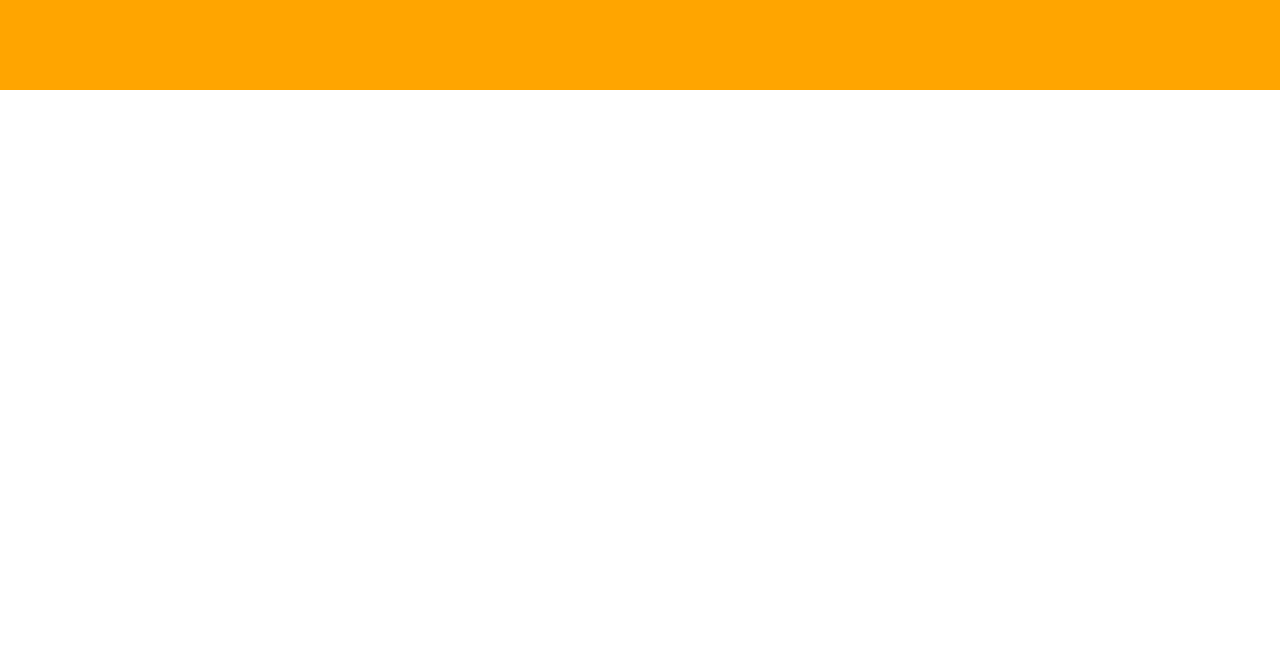
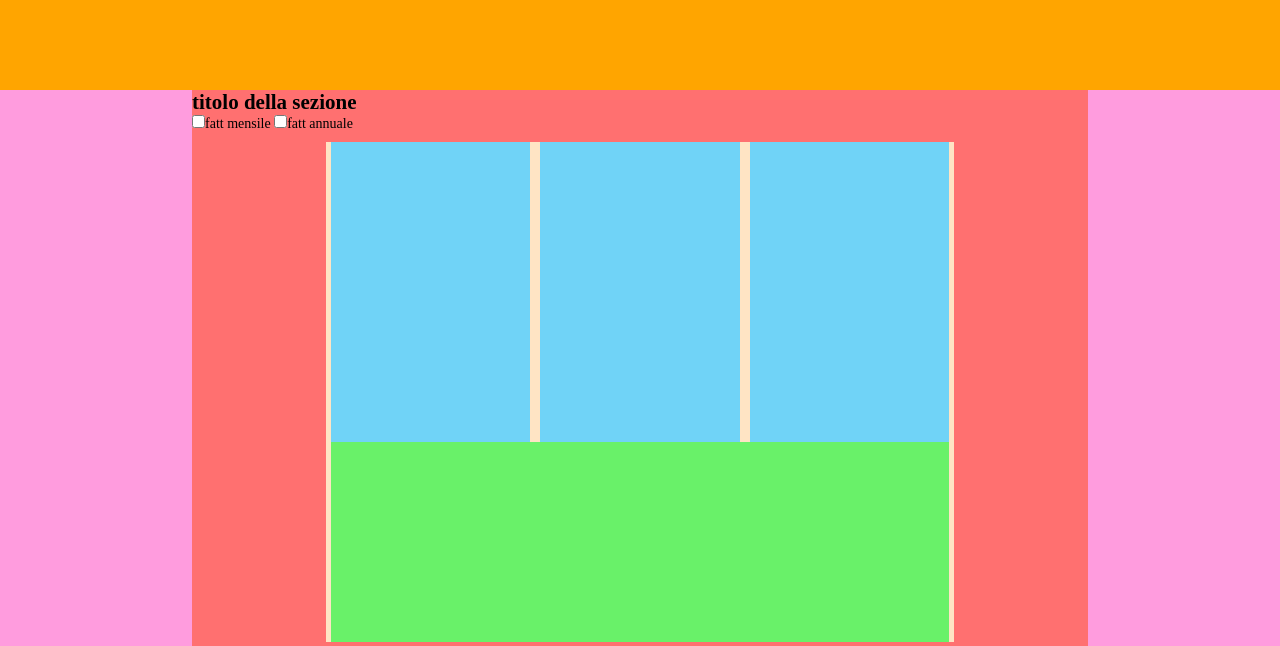
Before and after one commit to TeoFanta99/htmlcss-dropbox, a plain HTML site: page index.html in a window 1280 px wide. Shown: the part 510-1156 px from the top of the page. Before the commit the page ends 800 px from the top, so only its background shows below. Drawn offline with nearby package versions, Linux system fonts and the light colour scheme.

Commit message:
buon punto struttura main

```diff
--- a/index.html
+++ b/index.html
@@ -48,13 +48,51 @@
 
 
         <!-- "trova il piano business che fa per te" -->
-        <section>
+        <section id="choose-plan">
+
+            <h2>titolo della sezione</h2>
+            <div class="checkbox">
+                <label><input type="checkbox" value="">fatt mensile</label>
+                <label><input type="checkbox" value="">fatt annuale</label>
+            </div>
+
+            <!-- contenitore dei quattro piani -->
+            <div id="plans-container">
+
+                <div class="first-three-plans">
+
+                </div>
+                <div class="first-three-plans">
+
+                </div>
+                <div class="first-three-plans">
+
+                </div>
+                <div id="last-plan">
+
+                </div>
+
+            </div>
+
+            <!-- trova un partner dropbox -->
+            <div id="find-a-partner">
+
+                <img src="img/partner.png" alt="find a partner dropbox">
+                <div id="box-paragraph">
+                    <h3 class="">titolo</h3>
+                    <p>paragrafo</p>
+                    <button type="button">bottone</button>
+                </div>
+
+            </div>
 
         </section>
 
 
         <!-- "esegui più operazioni con dropbox business" -->
-        <section>
+        <section id="operations-section">
+
+            <h2>titolo della sezione</h2>
 
         </section>
 
--- a/style.css
+++ b/style.css
@@ -58,6 +58,72 @@ nav {
 
 
 /* -------------------------- main -------------------------- */
+main {
+    width: 100%;
+    display: flex;
+    align-items: center;
+    flex-direction: column;
+    /* debug */
+    min-height: 600px;
+    background-color: rgb(255, 156, 222);
+}
+
+#choose-plan {
+    width: 70%;
+    /* debug */
+    min-height: 600px;
+    background-color: rgb(255, 112, 112);
+}
+
+#plans-container {
+    width: 70%;
+    margin: 10px auto;
+    display: flex;
+    justify-content: center;
+    flex-wrap: wrap;
+     /* debug */
+    min-height: 400px;
+    background-color: bisque;
+}
+
+.first-three-plans {
+    width: calc((100% / 3) - 10px);
+    margin: 0 auto;
+    /* debug */
+    min-height: 300px;
+    background-color: rgb(112, 211, 247);
+}
+
+#last-plan {
+    width: calc(100% - 10px);
+    /* debug */
+    min-height: 200px;
+    background-color: rgb(105, 241, 105);
+}
+
+#find-a-partner {
+    width: 70%;
+    margin: 10px auto;
+    display: flex;
+    /* debug */
+    min-height: 200px;
+    background-color: darkviolet;
+}
+
+#find-a-partner > img {
+    width: 60%;
+}
+
+#box-paragraph {
+
+}
+
+#operations-section {
+
+}
+
+
+
 
 
 
```
Also changed, not shown: 1 other file.
